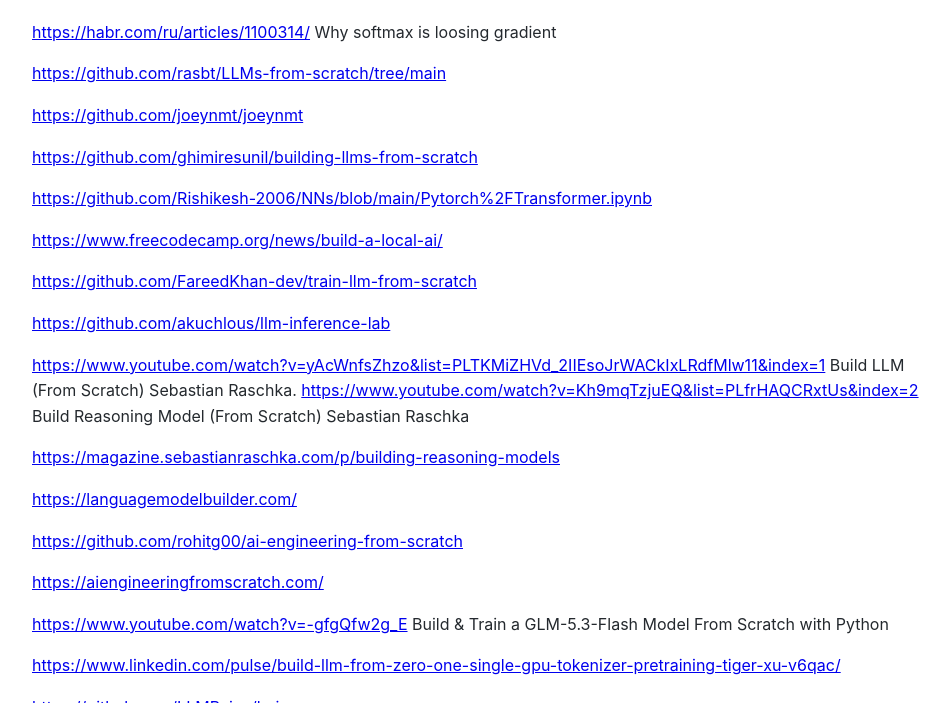
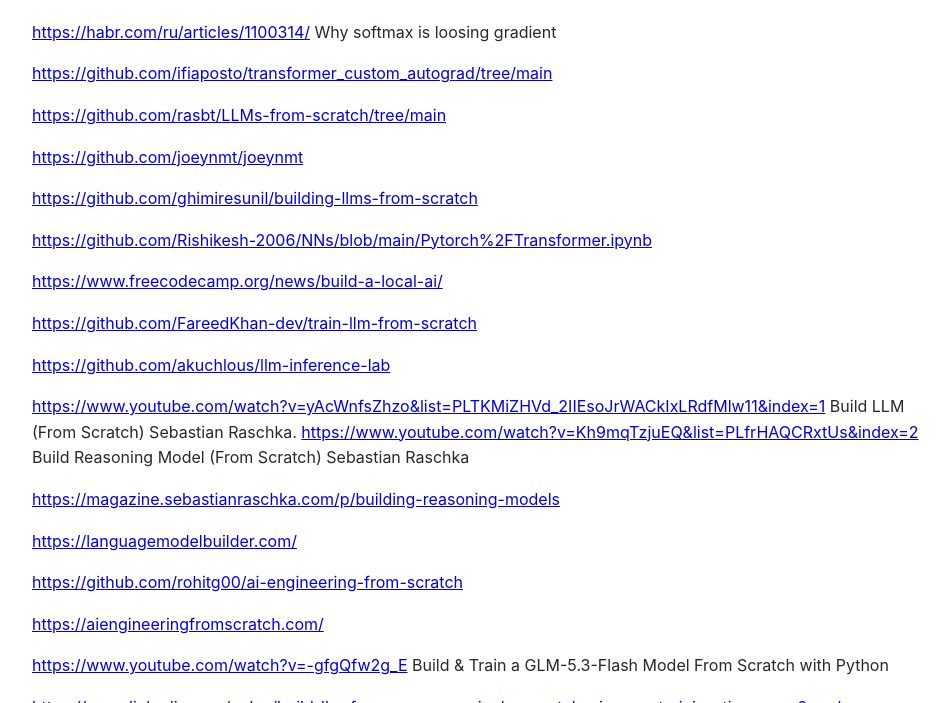
Before and after one commit to Michael-Lubinsky/michael-lubinsky.github.com, a Jekyll site: the page built from ml/from_scratch.md, in a window 1280 px wide and 900 px high, scrolled down 1441 px, cut to the strip 197-900 px from the top of the window. Shown: the whole strip, without its empty margins (158-1107 px from the left). Built offline with Jekyll 4.4.1, drawn with Linux system fonts in a browser that asks for light colours; our own code applies the rules of GitHub Pages for plain Markdown files.

Commit message:
Update from_scratch.md

```diff
--- a/ml/from_scratch.md
+++ b/ml/from_scratch.md
@@ -3,6 +3,8 @@
 <img width="1024" height="1536" alt="image" src="https://github.com/user-attachments/assets/5e1b97e7-d871-491e-a40b-0588be25bf17" />
 
 <https://habr.com/ru/articles/1100314/> Why softmax is loosing gradient
+
+<https://github.com/ifiaposto/transformer_custom_autograd/tree/main>
 
 <https://github.com/rasbt/LLMs-from-scratch/tree/main>
 
```
